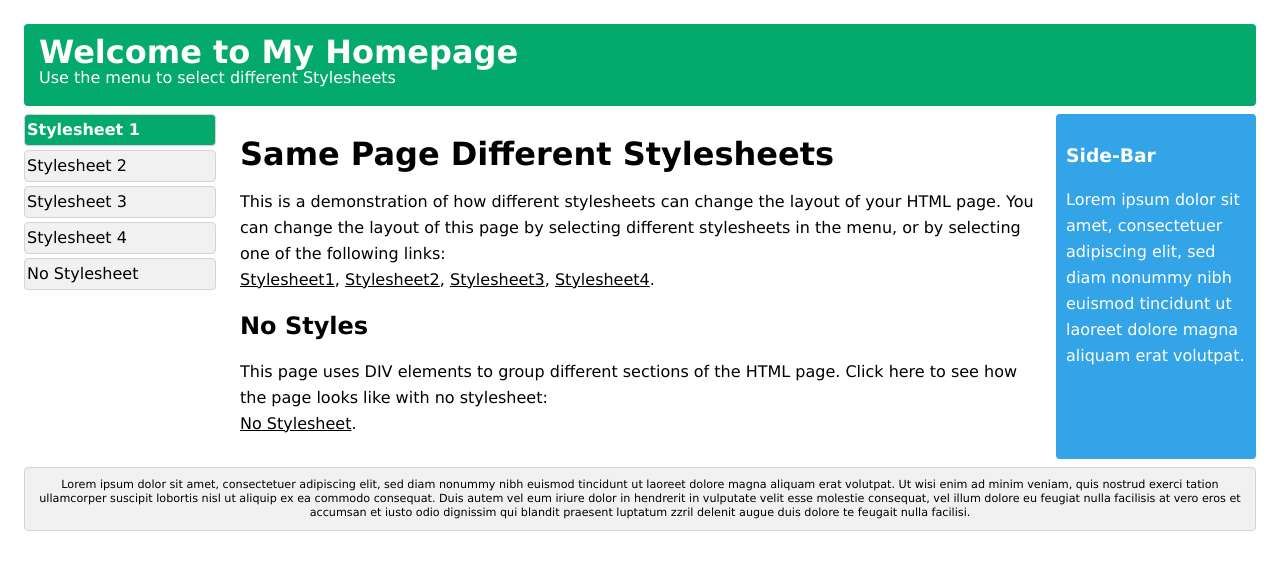
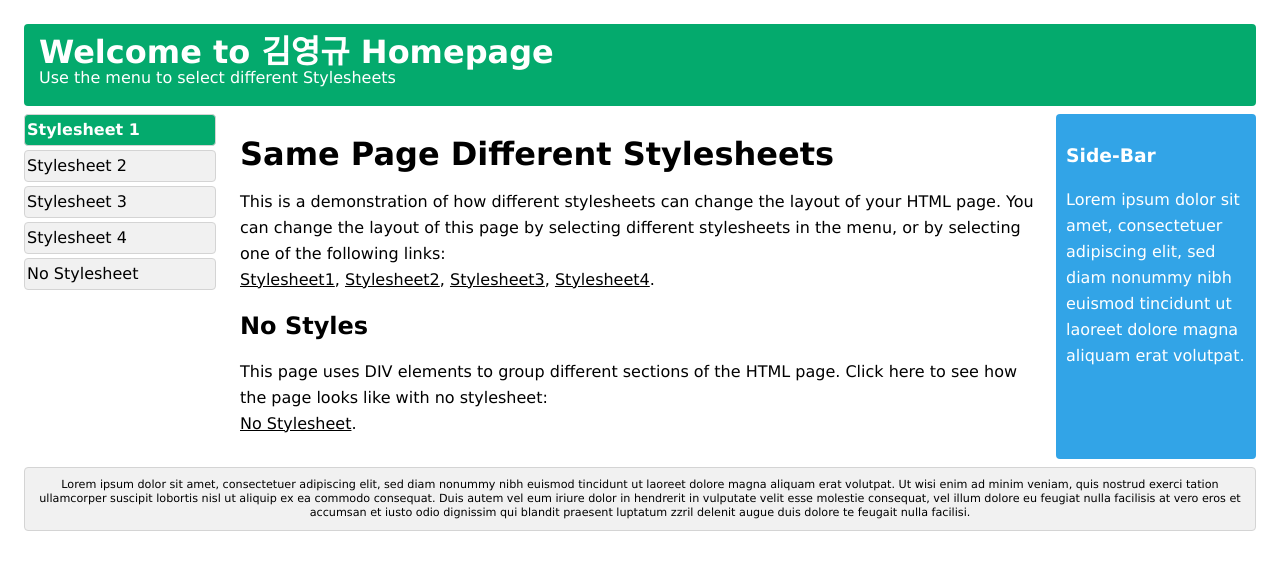
Before and after one commit to kimbbanggyu/project2, a plain HTML site: page style2.html in a window 1280 px wide. Drawn offline with Linux system fonts and the light colour scheme.

Commit message:
create style2.html

```diff
--- a/style2.html
+++ b/style2.html
@@ -366,7 +366,7 @@ a:hover {
 
 <div class="container wrapper">
   <div id="top">
-    <h1>Welcome to My Homepage</h1>
+    <h1>Welcome to 김영규 Homepage</h1>
     <p>Use the menu to select different Stylesheets</p>
   </div>
   <div class="wrapper">
```
